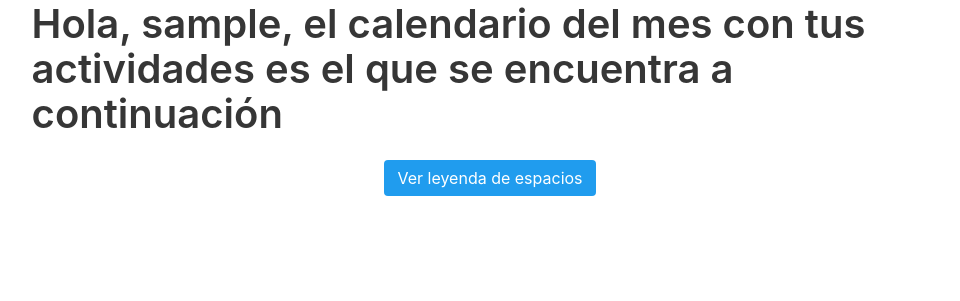
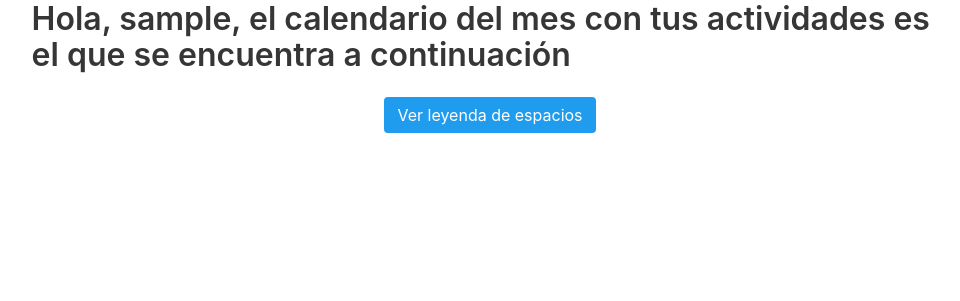
Before and after one commit to caiuc/pagina-solicitudes, a Django app: page / in a window 1280 px wide. Shown: the part 51-352 px from the top of the page, without its empty margins (150-1110 px from the left). Run offline with Django 3.2, Linux system fonts and the light colour scheme; a user stored in the database is signed in; tables that the repository leaves empty hold one stand-in row (values such as "Sample post"); some libraries are stand-ins or nearby versions.

Commit message:
refactor on title size

```diff
--- a/templates/home.html
+++ b/templates/home.html
@@ -4,12 +4,12 @@
 
 {% block content %}
     {% if user.is_authenticated %}
-        <h2 class="title is-size-2">Hola, {{ user.username }}, el calendario del mes con tus actividades es el que se encuentra a continuación</h2>
+        <h3 class="title is-size-3">Hola, {{ user.username }}, el calendario del mes con tus actividades es el que se encuentra a continuación</h3>
 
         {% include 'activities/calendar_template.html' %}
 
     {% else %}
-        <h2 class="title is-size-2">No has iniciado sesión</h2><br>
+        <h3 class="title is-size-3">No has iniciado sesión</h3><br>
         <a href="{% url 'login' %}" class="button is-primary is-fullwidth">Entrar</a><br>
         <a href="{% url 'signup' %}" class="button is-light is-fullwidth">Registrarse</a><br>
         <a href="{% url 'password_reset' %}" class="button is-info is-fullwidth">Olvidé mi contraseña</a><br>
--- a/templates/signup.html
+++ b/templates/signup.html
@@ -3,7 +3,7 @@
 {% block title %}Sign Up{% endblock %}
 
 {% block content %}
-  <h2>Sign up</h2>
+  <h3>Sign up</h3>
   <form method="post">
     {% csrf_token %}
     {{ form.as_p}}
```
